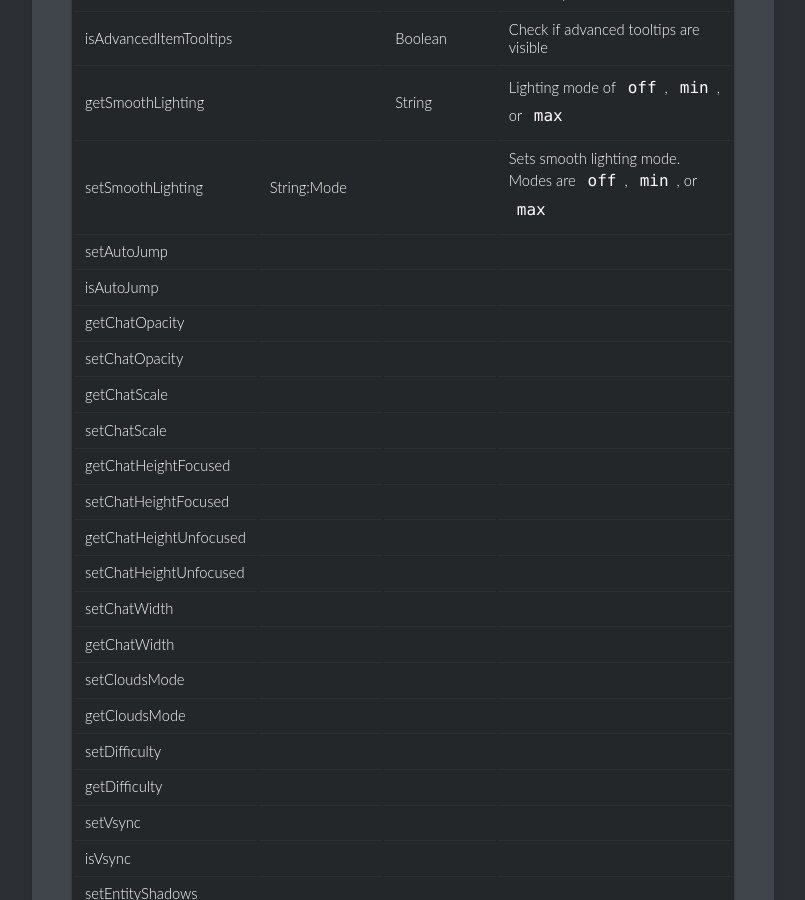
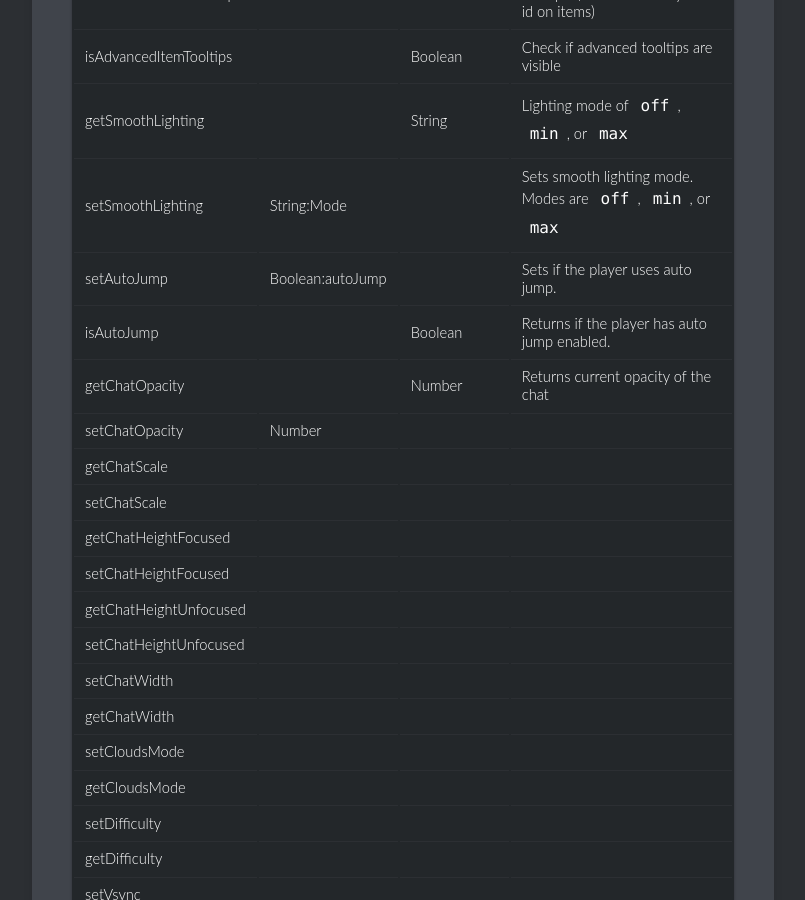
Before and after one commit to TheOnlyRealCoder/AdvancedMacros.github.io, a Jekyll site: the page built from _docs/reference/functions.md, in a window 1280 px wide and 900 px high, scrolled down 14706 px. Shown: the whole window, without its empty margins (139-944 px from the left). Built offline with Jekyll 4.4.1, drawn with Linux system fonts in a browser that asks for light colours.

Commit message:
AutoChun+chatOpacity

```diff
--- a/_docs/reference/functions.md
+++ b/_docs/reference/functions.md
@@ -461,10 +461,10 @@ A good number to use would be `1000`.
 |isAdvancedItemTooltips    |                   | Boolean         | Check if advanced tooltips are visible |
 |getSmoothLighting         |                   | String          | Lighting mode of <code>off</code>, <code>min</code>, or <code>max</code> |
 |setSmoothLighting         | String:Mode       |                 | Sets smooth lighting mode. Modes are <code>off</code>, <code>min</code>, or <code>max</code> |
-|setAutoJump               |
-|isAutoJump                |
-|getChatOpacity            |
-|setChatOpacity            |
+|setAutoJump               | Boolean:autoJump  |                 | Sets if the player uses auto jump. |
+|isAutoJump                |                   | Boolean         | Returns if the player has auto jump enabled. |
+|getChatOpacity            |                   | Number          | Returns current opacity of the chat |
+|setChatOpacity            | Number
 |getChatScale              |
 |setChatScale              |
 |getChatHeightFocused      |
```
